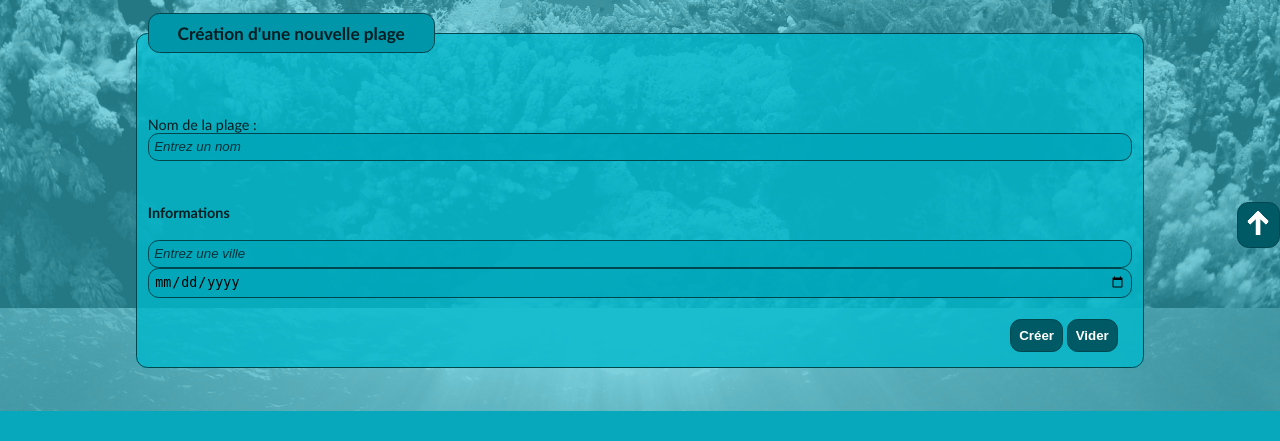
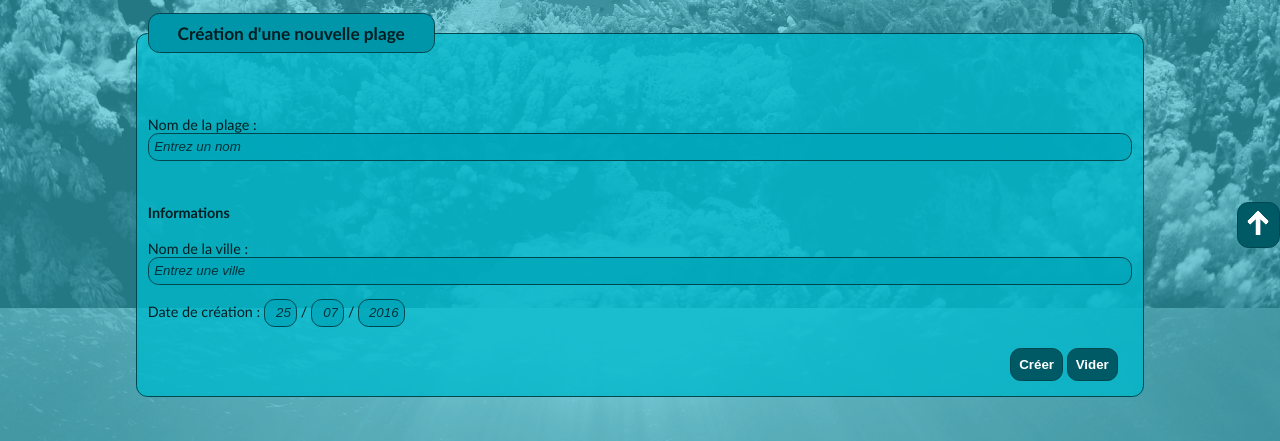
Before and after one commit to landrymercier/projetPHP, a PHP site: the page made by tablechercheur.php in a window 1280 px wide. Shown: the part 545-986 px from the top of the page. Before the commit the page ends 956 px from the top, so only its background shows below. Run offline with PHP 8.4, Linux system fonts and the light colour scheme; the visitor is signed in with stand-in values (Sample User, id 1); data comes from the database, SQL or seed files in the repository; some libraries are stand-ins or nearby versions.

Commit message:
Date de création de la plage avec 3 input de type number

```diff
--- a/style.css
+++ b/style.css
@@ -146,6 +146,14 @@ form#align-form-espece div.align-btn-droite>* { vertical-align:middle; }
 #table-chercheur_ifrocean th, #table-chercheur_ifrocean td { width:12%; }
 #table-chercheur_ifrocean th:first-child, #table-chercheur_ifrocean td:first-child { width:40%; }
 
+/*AFFICHAGE DES BOUTONS RELATIFS A LA PLAGE*/
+#interchercheur_ifrocean #plage form { display:inline-block; }
+
+/**/
+#table-chercheur_ifrocean p.align-date-creation-plage input { width:2.5em; text-align:right; }
+#table-chercheur_ifrocean p.align-date-creation-plage input:nth-child(4) { width:3.5em; }
+
+
 
 
 /*--------------------------*/
@@ -181,14 +189,14 @@ div.align-btn-droite { text-align:right; padding:0 1em; }
 .valide_content, .error_content { border-radius:0.8em; text-align:center; margin:3em 0; padding:2% 10%; }
 .valide_content a, .error_content a { text-decoration:none; font-weight:bold; }
 .valide_content a:hover, .valide_content a:active, .error_content a:hover, .error_content a:active,
-#table-chercheur_ifrocean .valide_content a:hover, #table-chercheur_ifrocean .valide_content a:active
-{ text-decoration:underline; }
+#table-chercheur_ifrocean input.valide_content:hover, #table-chercheur_ifrocean input.valide_content:active
+{ color:rgba(28,210,149,1); background-color:rgba(0,90,0,1); }
 
 /*style pour les messages valides*/
 .valide_content, #table-chercheur_ifrocean .valide_content
-{ border:1px solid rgba(0,70,0,1); color:rgba(0,70,0,1); background-color:rgba(0,180,0,0.4); }
+{ border:1px solid rgba(0,70,0,1); color:rgba(0,70,0,1); background-color:rgba(8,170,109,1); }
 .valide_content a { color:rgba(0,70,0,1); }
-/*style^pour les messages d'erreurs'*/
+/*style pour les messages d'erreurs*/
 .error_content { border:1px solid rgba(70,0,0,1); color:rgba(70,0,0,1); background-color:rgba(180,0,0,0.4); }
 .error_content a { color:rgba(0,70,0,1); }
 
--- a/tablechercheur.php
+++ b/tablechercheur.php
@@ -102,8 +102,16 @@ include_once 'Config.php';
                 <input type="text" name="nom-projet" id="nom-projet" placeholder="Entrez un nom" required/>
             <h4>Informations</h4>
                         <p>
+                            <label for="ville">Nom de la ville :</label>
                             <input type="text" name="ville" id="ville" placeholder="Entrez une ville" required/>
-                            <input type="date" name="date" id="date" placeholder="Entrez une date" required/>
+                        </p>
+                        <p class="align-date-creation-plage">
+                            <label>Date de création :</label>
+                            <input type="number" step="1" min="1" max="31" name="jour" id="jour" placeholder="25" required/>
+                            /
+                            <input type="number" step="1" min="1" max="12" name="mois" id="mois" placeholder="07" required/>
+                            /
+                            <input type="number" step="1" min="2016" name="annee" id="annee" placeholder="2016" required/>
                         </p>
             <div class="align-btn-droite">
                 <input type="submit" id="cree" class="bouton" name="cree" value="Créer"/>
```
